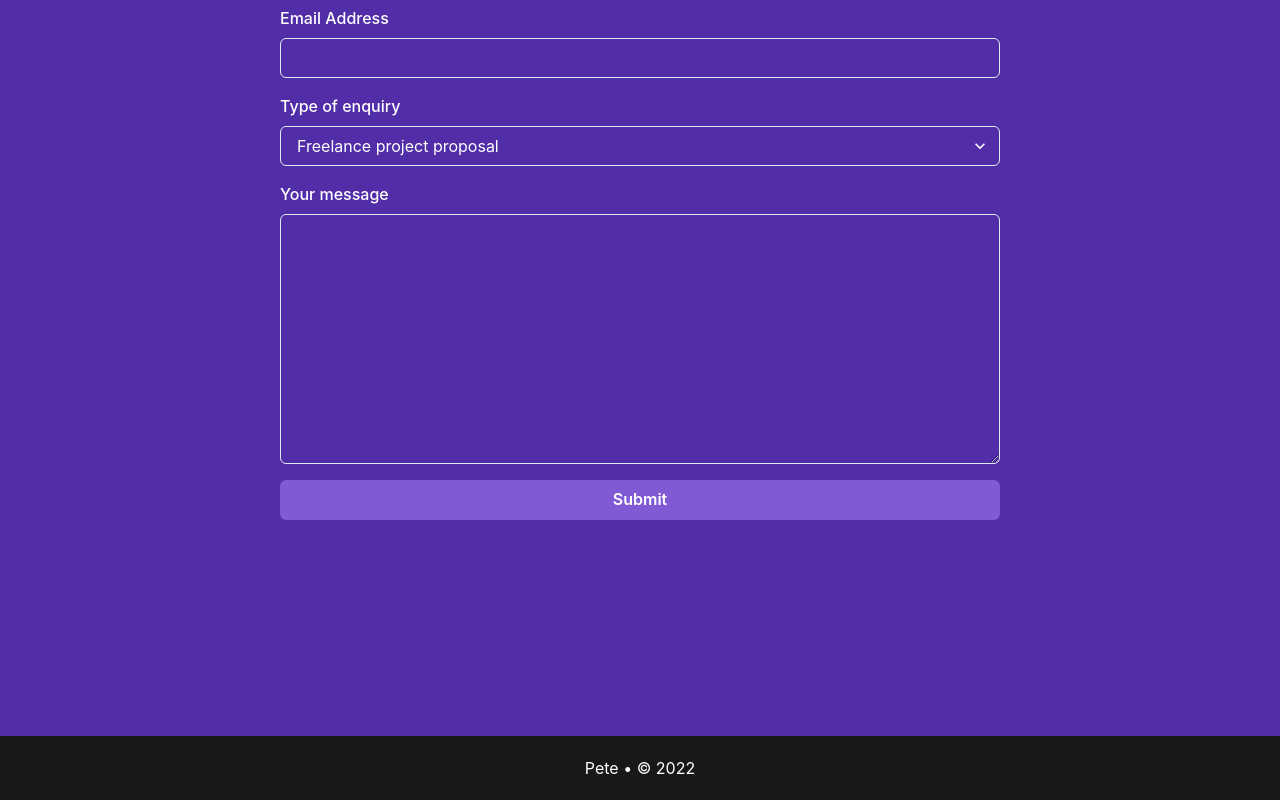
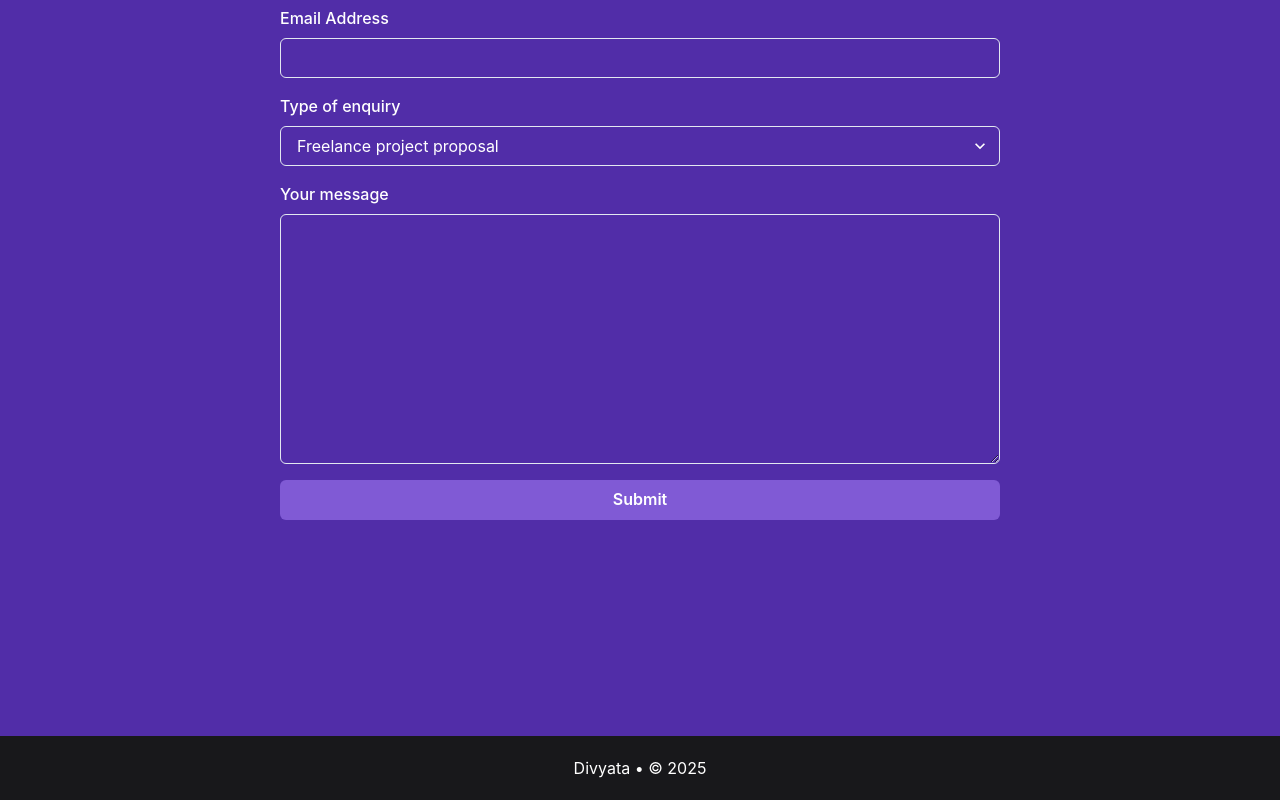
Before and after one commit to DivyataDev/portfolio, a React (Create React App) app: page / in a window 1280 px wide. Shown: the part 2384-3184 px from the top of the page. Built offline with nearby package versions, Linux system fonts and the light colour scheme.

Commit message:
Updated Footer text

```diff
--- a/src/components/Footer.js
+++ b/src/components/Footer.js
@@ -14,7 +14,7 @@ const Footer = () => {
           maxWidth="1024px"
           height={16}
         >
-          <p>Pete • © 2022</p>
+          <p>Divyata • © 2025</p>
         </Flex>
       </footer>
     </Box>
```
